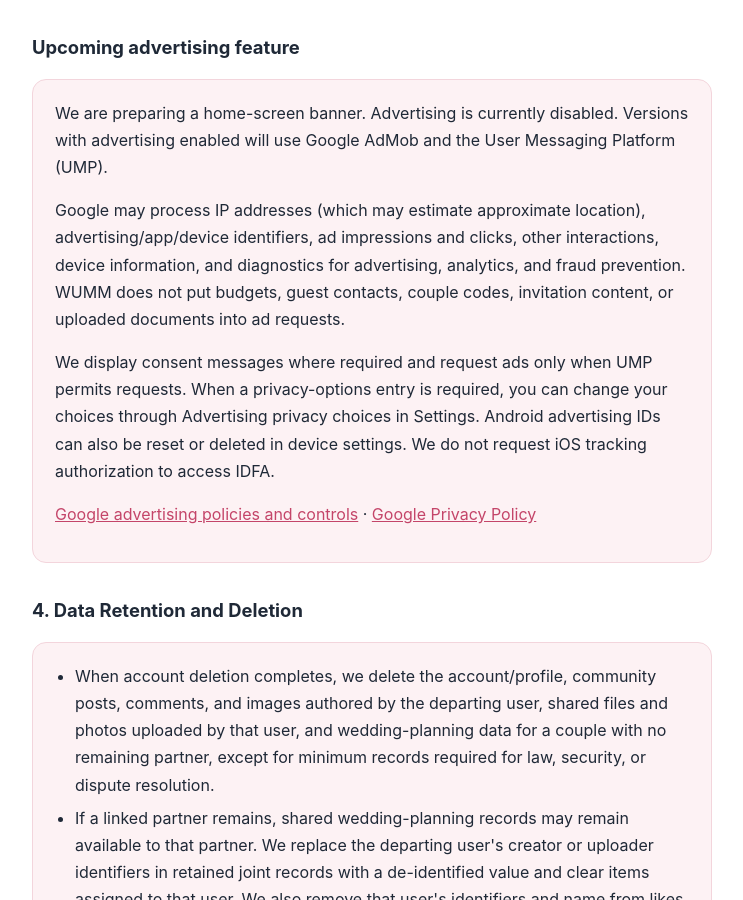
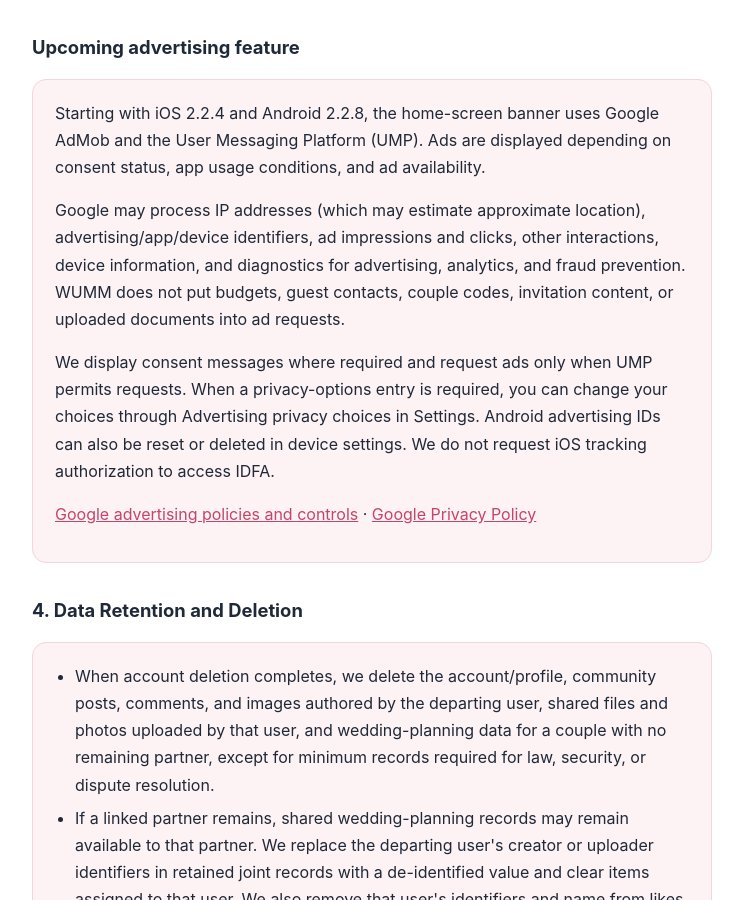
Before and after one commit to mikey92/wumm-support, a plain HTML site: page privacy-en.html in a window 1280 px wide. Shown: the part 2316-3216 px from the top of the page, without its empty margins (268-1011 px from the left). Drawn offline with Linux system fonts and the light colour scheme.

Commit message:
Update advertising notice for WUMM banner activation

```diff
--- a/privacy-en.html
+++ b/privacy-en.html
@@ -98,7 +98,7 @@
 
     <h2>Upcoming advertising feature</h2>
     <div class="card">
-      <p>We are preparing a home-screen banner. Advertising is currently disabled. Versions with advertising enabled will use Google AdMob and the User Messaging Platform (UMP).</p>
+      <p>Starting with iOS 2.2.4 and Android 2.2.8, the home-screen banner uses Google AdMob and the User Messaging Platform (UMP). Ads are displayed depending on consent status, app usage conditions, and ad availability.</p>
       <p>Google may process IP addresses (which may estimate approximate location), advertising/app/device identifiers, ad impressions and clicks, other interactions, device information, and diagnostics for advertising, analytics, and fraud prevention. WUMM does not put budgets, guest contacts, couple codes, invitation content, or uploaded documents into ad requests.</p>
       <p>We display consent messages where required and request ads only when UMP permits requests. When a privacy-options entry is required, you can change your choices through Advertising privacy choices in Settings. Android advertising IDs can also be reset or deleted in device settings. We do not request iOS tracking authorization to access IDFA.</p>
       <p><a href="https://policies.google.com/technologies/ads">Google advertising policies and controls</a> · <a href="https://policies.google.com/privacy">Google Privacy Policy</a></p>
```
Also changed, not shown: index.html (+1 -1 lines).
